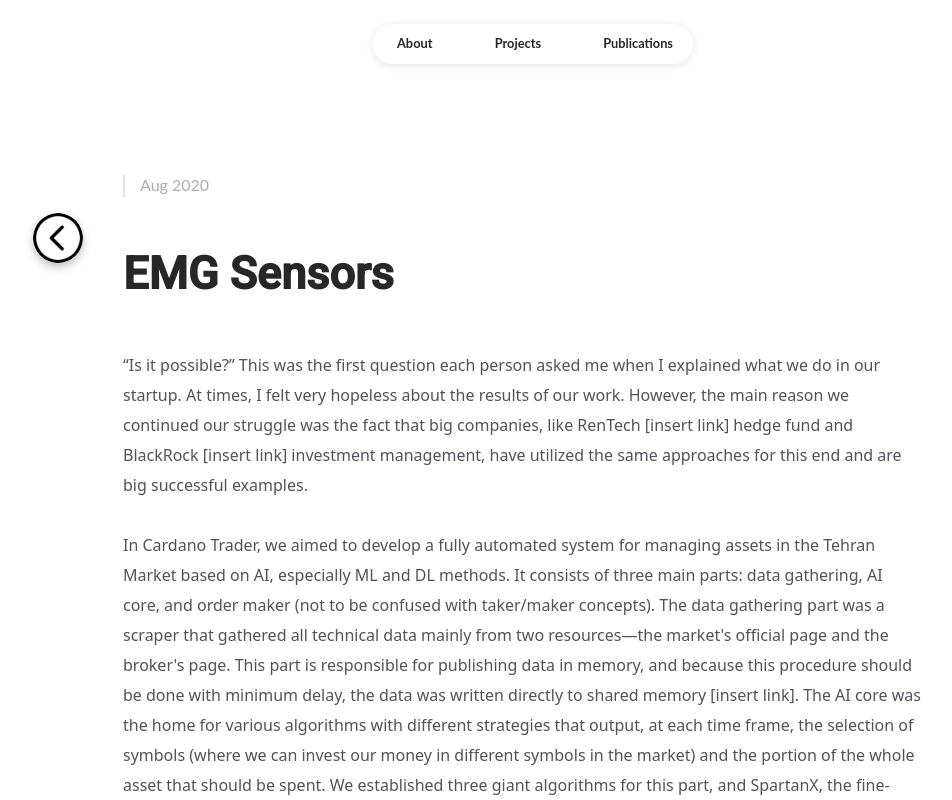
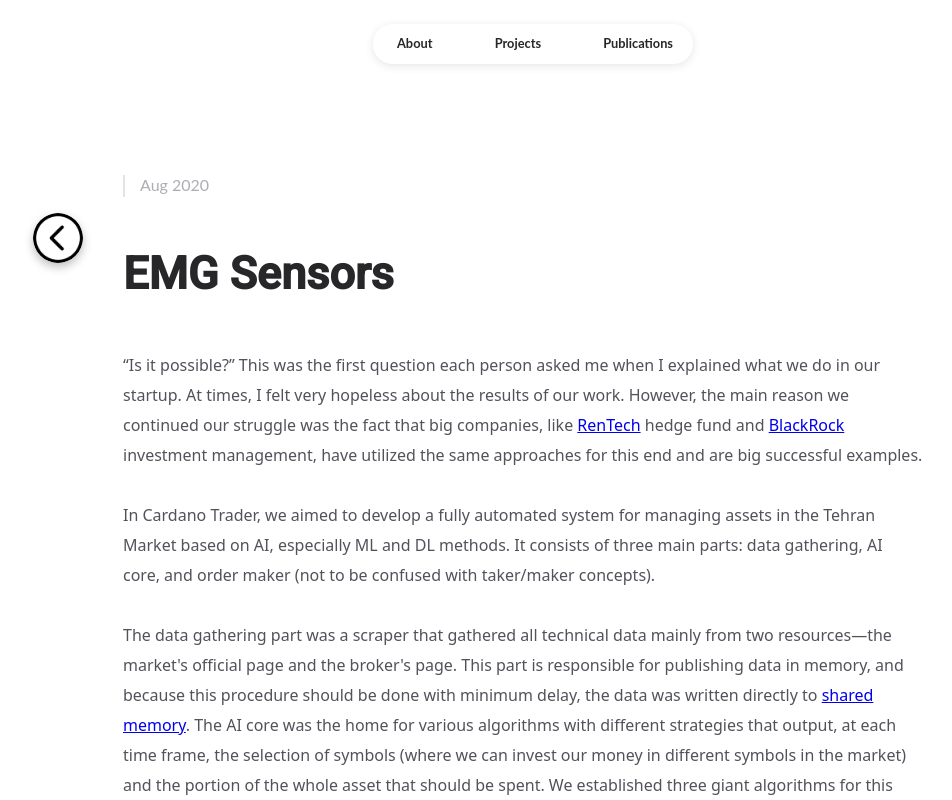
Before and after one commit to snnahvi/snnahvi.github.io, a React (Create React App) app: page /project/emg-sensors in a window 1280 px wide. Shown: the top 800 px of the page, without its empty margins (107-1059 px from the left). Built offline with nearby package versions, Linux system fonts and the light colour scheme.

Commit message:
projects

```diff
--- a/src/data/projectsBodies.js
+++ b/src/data/projectsBodies.js
@@ -5,15 +5,19 @@ const ProjectBody01 = () => {
         <div>
             “Is it possible?” This was the first question each person asked me when I explained what we do in our
             startup. At times, I felt very hopeless about the results of our work. However, the main reason we continued
-            our struggle was the fact that big companies, like RenTech [insert link] hedge fund and BlackRock [insert
-            link] investment management, have utilized the same approaches for this end and are big successful examples.
+            our struggle was the fact that big companies, like <a target="_blank" href="https://www.rentec.com/Home.action?index=true">RenTech</a> hedge
+            fund and <a target="_blank" href="https://www.blackrock.com/corporate">BlackRock</a> investment
+            management, have utilized the same approaches for this end and are big successful examples.
                 <br/><br/>
             In Cardano Trader, we aimed to develop a fully automated system for managing assets in the Tehran Market
             based on AI, especially ML and DL methods. It consists of three main parts: data gathering, AI core, and
-            order maker (not to be confused with taker/maker concepts). The data gathering part was a scraper that
+            order maker (not to be confused with taker/maker concepts).
+            <br/><br/>
+            The data gathering part was a scraper that
             gathered all technical data mainly from two resources—the market's official page and the broker's page. This
             part is responsible for publishing data in memory, and because this procedure should be done with minimum
-            delay, the data was written directly to shared memory [insert link]. The AI core was the home for various
+            delay, the data was written directly to <a target="_blank" href="https://www.softprayog.in/programming/interprocess-communication-using-system-v-shared-memory-in-linux#:~:text=Shared%20memory%20is%20one%20of,the%20message%20queues%20and%20semaphores.">shared memory</a>.
+            The AI core was the home for various
             algorithms with different strategies that output, at each time frame, the selection of symbols (where we can
             invest our money in different symbols in the market) and the portion of the whole asset that should be
             spent. We established three giant algorithms for this part, and SpartanX, the fine-tuned version of Spartan,
@@ -90,7 +94,7 @@ const ProjectBody01 = () => {
             normalization methods, different time horizons from hours to weeks, and different selections of data related
             to different dates for the market.
                 <br/><br/>
-            What is the Meaning of Zero?
+            <div className="heading-1">What is the Meaning of Zero?</div>
                 <br/><br/>
             We reached two possible explanations for our results. First, it is a bad assumption to consider all market
             data together. Perhaps, symbols’ prices vary in different ways. Symbol X's price will rise if it is in one
@@ -142,13 +146,13 @@ const ProjectBody01 = () => {
             <div className="heading-1">Signal Generator</div>
                 <br/><br/>
             At the start of each day, the Signal Generator first extracts 5 features of the price fluctuations of each
-            symbol for the last 30 days. So, the feature of each symbol is a 5x30 matrix. Then, we used UMAP [insert
-            link] to reduce these 150 features to just 2 numbers. After that, we used HDBScan [insert link] to
+            symbol for the last 30 days. So, the feature of each symbol is a 5x30 matrix. Then, we used <a target="_blank" href="https://arxiv.org/abs/1802.03426">UMAP</a> to
+            reduce these 150 features to just 2 numbers. After that, we used <a target="_blank" href="https://link.springer.com/chapter/10.1007/978-3-642-37456-2_14">HDBScan</a> to
             differentiate all 750 symbols into 10 categories based on their reduced 2 features. This procedure is
             repeated each day. For each day, all symbols are categorized into 10 clusters. It is plausible that symbol X
             today is in cluster number 3, while 10 days ago, it belonged to another cluster, number 6. Then, as each
-            UMAP reduction and HDBScan clustering is different from the other days, we used a method named Procrustes
-            [insert link] to match these features for consecutive days. So, each category of 10 clusters has some number
+            UMAP reduction and HDBScan clustering is different from the other days, we used a method named <a target="_blank" href="https://en.wikipedia.org/wiki/Procrustes_transformation">Procrustes</a> to
+            match these features for consecutive days. So, each category of 10 clusters has some number
             of symbols each day.
                 <br/><br/>
             [insert image]
@@ -187,7 +191,7 @@ const ProjectBody01 = () => {
             By training our model this way, we can make sure that if the model accuracy is good, and we follow these
             predictions with the aforementioned trading strategy, we benefit from the market.
                 <br/><br/>
-            We used a Transformer [insert link] network for this end. The intuition behind that is that this network is
+            We used a <a target="_blank" href="https://arxiv.org/abs/1706.03762">Transformer</a> network for this end. The intuition behind that is that this network is
             based on the attention mechanism. Take RNN, for example, this network is not capable of inferring patterns
             that occur with different time scales. If the specific pattern of interest occurs far away from the current
             time, RNN cannot capture it. However, the Transformer makes use of MHA blocks that overcome this issue. For
```
